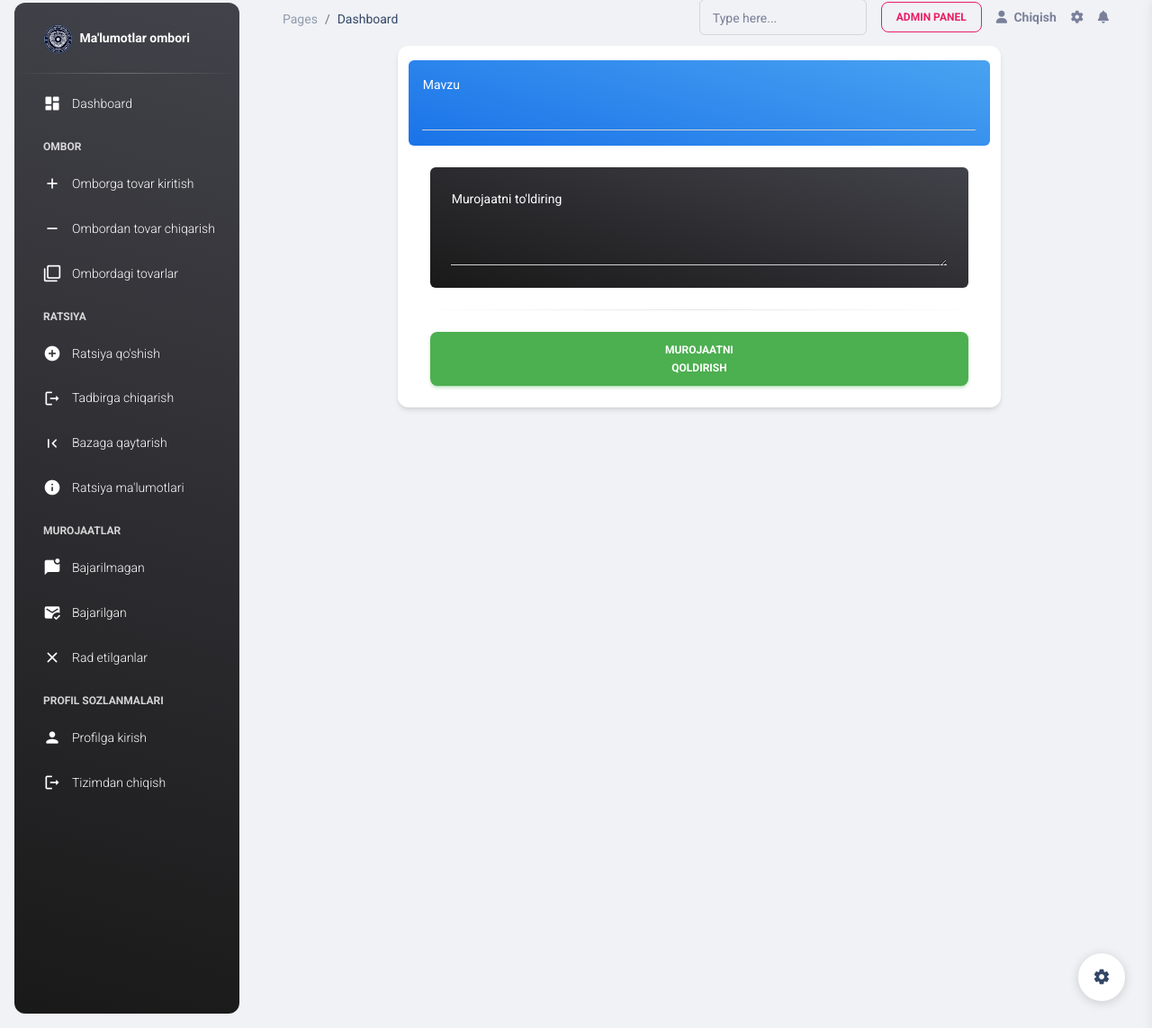
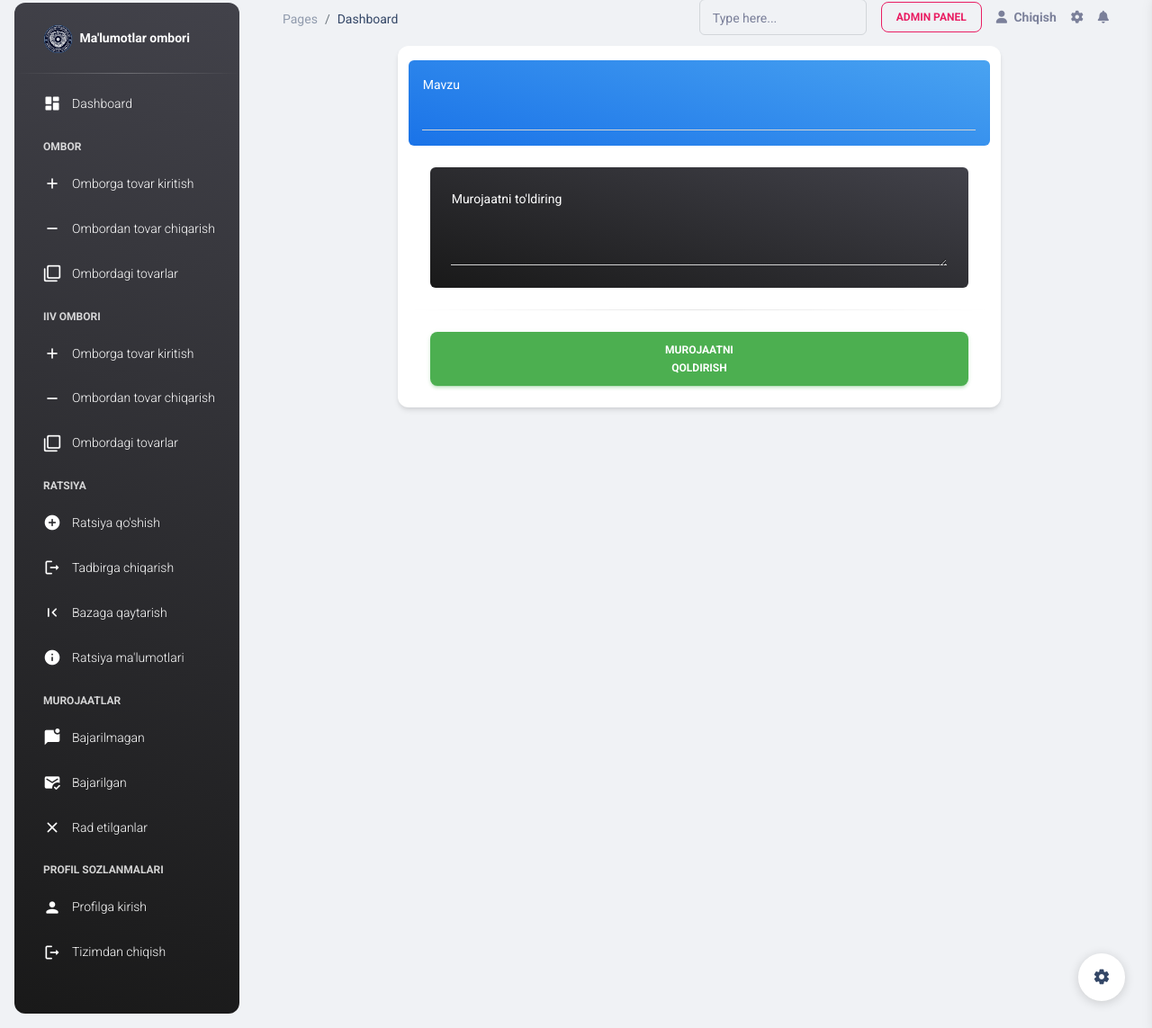
Before and after one commit to JaloliddinRuzikulov/bm, a Django app: page /appeals/new/ in a window 1280 px wide. Shown: the part 13-1156 px from the top of the page at 90% size. Run offline with Django 4.2, Linux system fonts and the light colour scheme; the visitor is signed in with stand-in values (Sample User, id 1); some libraries are stand-ins or nearby versions.

Commit message:
bug fixes

```diff
--- a/templates/aside.html
+++ b/templates/aside.html
@@ -1,4 +1,26 @@
 {% load static %}
+<style>
+/* width */
+::-webkit-scrollbar {
+  width: 4px;
+}
+
+/* Track */
+::-webkit-scrollbar-track {
+  background: rgba(0,0,0, 0.1);
+}
+
+/*   Handle */
+::-webkit-scrollbar-thumb {
+  background: #888;
+  border-radius: 90px;
+}
+
+/* Handle on hover */
+::-webkit-scrollbar-thumb:hover {
+  background: #555;
+}
+</style>
 <aside class="sidenav navbar navbar-vertical navbar-expand-xs border-0 border-radius-xl my-3 fixed-start ms-3   bg-gradient-dark"
        id="sidenav-main">
     <div class="sidenav-header">
@@ -57,6 +79,42 @@
                         <span class="nav-link-text ms-1">Ombordagi tovarlar</span>
                     </a>
                 </li>
+
+                <li class="nav-item mt-3">
+                    <h6 class="ps-4 ms-2 text-uppercase text-xs text-white font-weight-bolder opacity-8">IIV Ombori</h6>
+                </li>
+                <li class="nav-item">
+                    {% url 'add_depot' as add_depot %}
+                    <a class="nav-link text-white {% if request.get_full_path == add_depot %}active bg-gradient-primary{% endif %}"
+                       href="{{ add_depot }}">
+                        <div class="text-white text-center me-2 d-flex align-items-center justify-content-center">
+                            <i class="material-icons opacity-10">add</i>
+                        </div>
+                        <span class="nav-link-text ms-1">Omborga tovar kiritish</span>
+                    </a>
+                </li>
+                <li class="nav-item">
+                    {% url 'out_depot' as out_depot %}
+                    <a class="nav-link text-white {% if out_depot in request.get_full_path %}active bg-gradient-primary{% endif %}"
+                       href="{{ out_depot }}">
+                        <div class="text-white text-center me-2 d-flex align-items-center justify-content-center">
+                            <i class="material-icons opacity-10">remove</i>
+                        </div>
+                        <span class="nav-link-text ms-1">Ombordan tovar chiqarish</span>
+                    </a>
+                </li>
+                <li class="nav-item">
+                    {% url 'list_depot' as list_depot %}
+                    <a class="nav-link text-white {% if request.get_full_path == list_depot %}active bg-gradient-primary{% endif %}"
+                       href="{{ list_depot }}">
+                        <div class="text-white text-center me-2 d-flex align-items-center justify-content-center">
+                            <i class="material-icons opacity-10">filter_none</i>
+                        </div>
+                        <span class="nav-link-text ms-1">Ombordagi tovarlar</span>
+                    </a>
+                </li>
+
+
                 <li class="nav-item mt-3">
                     <h6 class="ps-4 ms-2 text-uppercase text-xs text-white font-weight-bolder opacity-8">Ratsiya</h6>
                 </li>
--- a/warehouse/views.py
+++ b/warehouse/views.py
@@ -127,7 +127,7 @@ class WalTalKieView(LoginRequiredMixin, TemplateView):
             return self.render_to_response(context)
 
         context = dict()
-        context['events'] = Event.objects.all()
+        context['events'] =Event.objects.all()
         context['ename'] = EventName.objects.all()
         return render(request, 'event.html', context=context)
 
```
